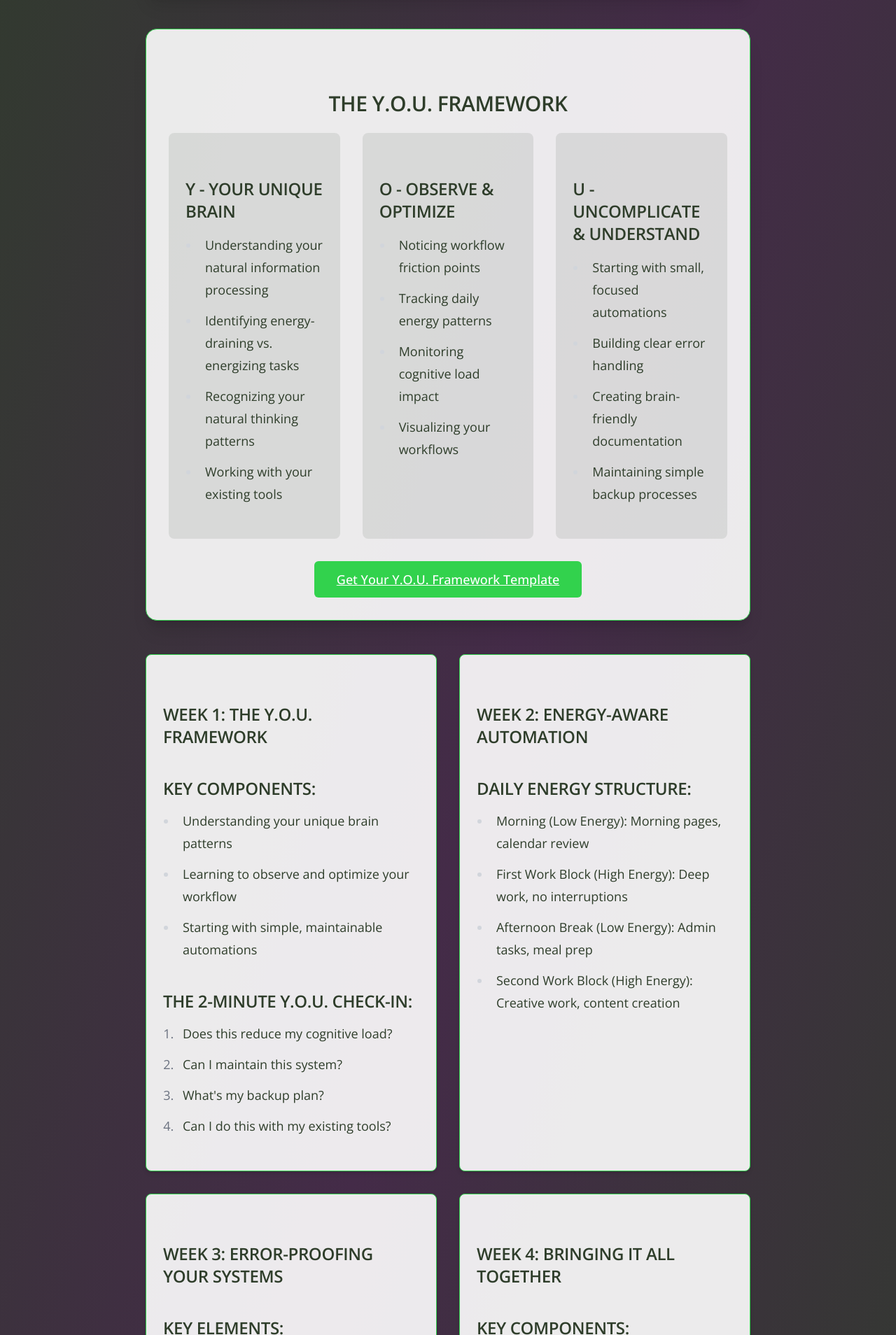
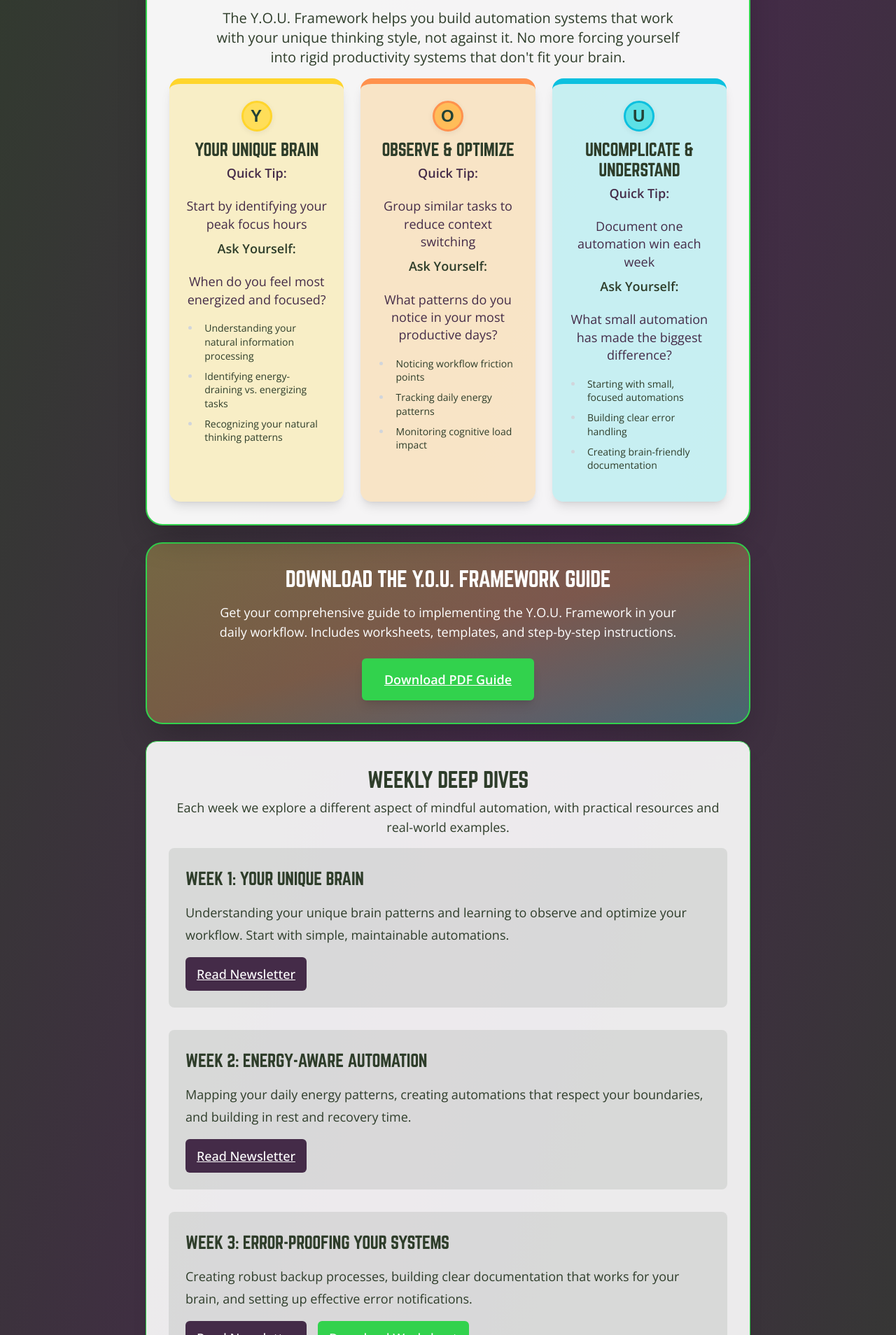
Before and after one commit to devandapaige/pythoness-programmer, a Next.js app: page /mindful-automation in a window 1280 px wide. Shown: the part 892-2800 px from the top of the page at 70% size. Built offline with nearby package versions, Linux system fonts and the light colour scheme.

Commit message:
updated UX

```diff
--- a/src/app/mindful-automation/page.tsx
+++ b/src/app/mindful-automation/page.tsx
@@ -3,35 +3,99 @@ import Link from 'next/link'
 import { ReactNode } from 'react'
 import NewsletterSection from '../components/home/NewsletterSection'
 
+// Define types for our content
+interface FrameworkPillar {
+  title: string;
+  quickTip: string;
+  reflectionQuestion: string;
+  keyPoints: string[];
+}
+
+// Enhanced metadata for better SEO
 export const metadata: Metadata = {
-  title: 'May 2025: Mindful Automation - The Pythoness Programmer',
+  title: 'Mindful Automation: Systems That Work For You - The Pythoness Programmer',
   description: 'Explore mindful automation strategies for neurodivergent developers, focusing on systems that work with your existing tools and energy patterns.',
+  openGraph: {
+    title: 'Mindful Automation: Systems That Work For You',
+    description: 'Unlock sustainable automation strategies tailored for neurodivergent thinkers—no new software subscriptions required.',
+    type: 'website',
+    url: 'https://www.pythonessprogrammer.com/mindful-automation',
+  },
+  twitter: {
+    card: 'summary_large_image',
+    title: 'Mindful Automation: Systems That Work For You',
+    description: 'Unlock sustainable automation strategies tailored for neurodivergent thinkers—no new software subscriptions required.',
+  },
 }
+
+// Content data
+const frameworkPillars: FrameworkPillar[] = [
+  {
+    title: 'Y - Your Unique Brain',
+    quickTip: 'Start by identifying your peak focus hours',
+    reflectionQuestion: 'When do you feel most energized and focused?',
+    keyPoints: [
+      'Understanding your natural information processing',
+      'Identifying energy-draining vs. energizing tasks',
+      'Recognizing your natural thinking patterns',
+    ],
+  },
+  {
+    title: 'O - Observe & Optimize',
+    quickTip: 'Group similar tasks to reduce context switching',
+    reflectionQuestion: 'What patterns do you notice in your most productive days?',
+    keyPoints: [
+      'Noticing workflow friction points',
+      'Tracking daily energy patterns',
+      'Monitoring cognitive load impact',
+    ],
+  },
+  {
+    title: 'U - Uncomplicate & Understand',
+    quickTip: 'Document one automation win each week',
+    reflectionQuestion: 'What small automation has made the biggest difference?',
+    keyPoints: [
+      'Starting with small, focused automations',
+      'Building clear error handling',
+      'Creating brain-friendly documentation',
+    ],
+  },
+];
+
+// Y.O.U. Framework Pillar Colors (for future reference):
+// Y: Yellow - fill #ffde59, border #ffd52c
+// O: Orange - fill #ffbd59, border #ff914d
+// U: Blue   - fill #5ce1e6, border #0cc0df
 
 export default function May2025LandingPage(): ReactNode {
   return (
     <main className="min-h-screen pt-20 bg-gradient-to-br from-brand-green-dark via-brand-purple-dark to-brand-green-dark">
       <div className="max-w-4xl mx-auto px-4 py-12">
         <div className="prose prose-lg max-w-none">
-          <h1 className="font-display font-normal text-4xl md:text-5xl text-white mb-6">
-            Mindful Automation: Systems That Work For You
+          {/* Hero Section with Value Proposition */}
+          <section className="mb-6 mt-0 text-center">
+            <h1 className="font-display text-4xl md:text-5xl text-white mb-2 mt-0">
+              Mindful Automation: Systems That Work For Y.O.U.
             </h1>
-
-          {/* Overview Section */}
-          <section className="mb-12">
-            <p className="text-xl md:text-2xl text-brand-cream font-light tracking-wide mb-6">
-              May 2025 focused on &ldquo;Mindful Automation&rdquo; - setting up systems that work with your existing tools rather than adding new software subscriptions.
+            <p className="text-xl md:text-2xl text-brand-cream font-light tracking-wide mb-4 mt-0">
+              Unlock sustainable automation strategies tailored for neurodivergent thinkers—no new software subscriptions required.
             </p>
-            <p className="text-lg md:text-xl text-white font-light leading-relaxed">
-              We explored how simple if/then thinking can help neurodivergent brains create essential external systems while maintaining control over tech spending
-              and avoiding automation overwhelm.
-            </p>
+            <Link
+              href="#you-framework"
+              className="inline-block bg-brand-green-accent text-white px-8 py-4 rounded-md hover:bg-opacity-90 transition-colors text-lg font-semibold shadow-lg mt-0"
+              aria-label="Start learning about the Y.O.U. Framework"
+            >
+              Start the Y.O.U. Framework
+            </Link>
           </section>
 
-          {/* Podcast Embed Section */}
-          <section className="mb-12 bg-white/90 border border-brand-green-accent rounded-2xl p-6 shadow-xl">
-            <h2 className="text-2xl font-semibold mb-4 text-brand-green-dark text-center">Listen to the Mindful Automation Episode</h2>
-            <div className="w-full">
+          {/* Podcast Section */}
+          <section className="mb-6 mt-0 bg-white/90 border border-brand-green-accent rounded-2xl p-6 shadow-xl">
+            <h2 className="text-2xl font-display mb-2 text-brand-green-dark text-center mt-0 mt-1">Listen to the Mindful Automation Episode</h2>
+            <p className="text-brand-green-dark text-center mb-2 mt-0">
+              Learn how to create automation systems that work with your unique brain patterns, not against them.
+            </p>
+            <div className="w-full mt-0">
               <iframe
                 style={{borderRadius: '12px'}}
                 src="https://open.spotify.com/embed/episode/6qqXLsuiHMGisicEDRLSye?utm_source=generator"
@@ -41,141 +105,211 @@ export default function May2025LandingPage(): ReactNode {
                 allowFullScreen
                 allow="autoplay; clipboard-write; encrypted-media; fullscreen; picture-in-picture"
                 loading="lazy"
+                title="Mindful Automation Podcast Episode"
+                aria-label="Spotify podcast player for Mindful Automation episode"
               />
             </div>
           </section>
 
           {/* Y.O.U. Framework Section */}
-          <section className="mb-12 bg-white/90 border border-brand-green-accent rounded-2xl p-8 shadow-xl">
-            <h2 className="text-3xl font-semibold mb-6 text-brand-green-dark text-center">The Y.O.U. Framework</h2>
-
-            <div className="grid gap-8 md:grid-cols-3">
-              {/* Y - Your Unique Brain */}
-              <div className="bg-brand-green-dark/10 p-6 rounded-lg">
-                <h3 className="text-2xl font-semibold mb-4 text-brand-green-dark">Y - Your Unique Brain</h3>
-                <ul className="list-disc pl-5 text-brand-green-dark">
-                  <li>Understanding your natural information processing</li>
-                  <li>Identifying energy-draining vs. energizing tasks</li>
-                  <li>Recognizing your natural thinking patterns</li>
-                  <li>Working with your existing tools</li>
+          <section id="you-framework" className="mb-6 mt-0 bg-white/95 border-2 border-brand-green-accent rounded-3xl p-6 md:p-8 shadow-2xl relative overflow-hidden">
+            <h2 className="text-4xl font-display mb-2 text-brand-green-dark text-center tracking-tight mt-0 mt-1">THE Y.O.U. FRAMEWORK</h2>
+            <p className="text-lg md:text-xl text-brand-green-dark mb-4 text-center max-w-2xl mx-auto mt-0" style={{lineHeight: 1.4}}>
+              The Y.O.U. Framework helps you build automation systems that work with your unique thinking style, not against it. No more forcing yourself into rigid productivity systems that don&apos;t fit your brain.
+            </p>
+            <div className="grid gap-6 md:grid-cols-3 mt-0">
+              {frameworkPillars.map((pillar, i) => {
+                // Assign color classes and hex codes for each pillar
+                const colorStyles = [
+                  {
+                    border: 'border-[#ffd52c]',
+                    bg: 'bg-[#ffde59]/30',
+                    iconBg: '#ffde59',
+                    iconBorder: '#ffd52c',
+                    letter: 'Y',
+                  },
+                  {
+                    border: 'border-[#ff914d]',
+                    bg: 'bg-[#ffbd59]/30',
+                    iconBg: '#ffbd59',
+                    iconBorder: '#ff914d',
+                    letter: 'O',
+                  },
+                  {
+                    border: 'border-[#0cc0df]',
+                    bg: 'bg-[#5ce1e6]/30',
+                    iconBg: '#5ce1e6',
+                    iconBorder: '#0cc0df',
+                    letter: 'U',
+                  },
+                ][i];
+                // Remove the letter from the title for the header
+                const headerTitle = pillar.title.replace(/^\w\s-\s/, '');
+                return (
+                  <div
+                    key={pillar.title}
+                    className={`relative rounded-2xl shadow-lg p-5 md:p-6 border-t-8 ${colorStyles.border} ${colorStyles.bg} hover:scale-105 transition-transform duration-200`}
+                  >
+                    {/* Icon Circle with Letter */}
+                    <div className="mb-3 flex justify-center">
+                      <span style={{
+                        display: 'flex',
+                        alignItems: 'center',
+                        justifyContent: 'center',
+                        width: 44,
+                        height: 44,
+                        borderRadius: '50%',
+                        background: colorStyles.iconBg,
+                        border: `3px solid ${colorStyles.iconBorder}`,
+                        boxShadow: '0 2px 8px rgba(0,0,0,0.07)',
+                        fontWeight: 700,
+                        fontSize: 24,
+                        color: '#234236', // brand-green-dark
+                        letterSpacing: '0.05em',
+                        fontFamily: 'Norwester, Arial, sans-serif',
+                      }}>
+                        {colorStyles.letter}
+                      </span>
+                    </div>
+                    <h3 className="text-xl md:text-2xl font-display mb-2 text-brand-green-dark text-center mt-1" style={{lineHeight: 1.2}}>{headerTitle}</h3>
+                    <div className="mb-2 text-brand-purple-dark font-semibold text-center" style={{lineHeight: 1.2}}>Quick Tip:</div>
+                    <p className="mb-3 text-center" style={{lineHeight: 1.4}}>{pillar.quickTip}</p>
+                    <div className="mb-1 text-brand-green-dark font-semibold text-center" style={{lineHeight: 1.2}}>Ask Yourself:</div>
+                    <p className="mb-3 text-center" style={{lineHeight: 1.4}}>{pillar.reflectionQuestion}</p>
+                    <ul className="list-disc pl-5 text-brand-green-dark text-sm" style={{lineHeight: 1.4}}>
+                      {pillar.keyPoints.map((point, pointIndex) => (
+                        <li key={pointIndex}>{point}</li>
+                      ))}
                     </ul>
                   </div>
+                );
+              })}
+            </div>
+          </section>
 
-              {/* O - Observe & Optimize */}
+          {/* PDF Resource Section */}
+          <section className="mb-6 mt-0 bg-gradient-to-br from-[#ffde59]/30 via-[#ffbd59]/30 to-[#5ce1e6]/30 border-2 border-brand-green-accent rounded-3xl p-6 md:p-8 shadow-2xl text-center">
+            <h2 className="text-3xl font-display mb-4 text-white mt-0">Download the Y.O.U. Framework Guide</h2>
+            <p className="text-lg text-white mb-6 max-w-2xl mx-auto">
+              Get your comprehensive guide to implementing the Y.O.U. Framework in your daily workflow. Includes worksheets, templates, and step-by-step instructions.
+            </p>
+            <Link
+              href="/mindful-automation/youframework.pdf"
+              className="inline-block bg-brand-green-accent text-white px-8 py-4 rounded-md hover:bg-opacity-90 transition-colors text-lg font-semibold shadow-lg"
+              target="_blank"
+              rel="noopener noreferrer"
+            >
+              Download PDF Guide
+            </Link>
+          </section>
+
+          {/* Weekly Recaps Section */}
+          <section className="mb-6 mt-0 bg-white/90 border border-brand-green-accent rounded-2xl p-6 md:p-8 shadow-xl">
+            <h2 className="text-3xl font-display mb-2 text-brand-green-dark text-center mt-0 mt-1">WEEKLY DEEP DIVES</h2>
+            <p className="text-lg text-brand-green-dark mb-4 text-center mt-0">
+              Each week we explore a different aspect of mindful automation, with practical resources and real-world examples.
+            </p>
+
+            <div className="space-y-8">
+              {/* Week 1 */}
               <div className="bg-brand-green-dark/10 p-6 rounded-lg">
-                <h3 className="text-2xl font-semibold mb-4 text-brand-green-dark">O - Observe & Optimize</h3>
-                <ul className="list-disc pl-5 text-brand-green-dark">
-                  <li>Noticing workflow friction points</li>
-                  <li>Tracking daily energy patterns</li>
-                  <li>Monitoring cognitive load impact</li>
-                  <li>Visualizing your workflows</li>
-                </ul>
-              </div>
-
-              {/* U - Uncomplicate & Understand */}
-              <div className="bg-brand-green-dark/10 p-6 rounded-lg">
-                <h3 className="text-2xl font-semibold mb-4 text-brand-green-dark">U - Uncomplicate & Understand</h3>
-                <ul className="list-disc pl-5 text-brand-green-dark">
-                  <li>Starting with small, focused automations</li>
-                  <li>Building clear error handling</li>
-                  <li>Creating brain-friendly documentation</li>
-                  <li>Maintaining simple backup processes</li>
-                </ul>
+                <h3 className="text-2xl font-display mb-4 text-brand-green-dark mt-1">Week 1: Your Unique Brain</h3>
+                <p className="text-brand-green-dark mb-4">
+                  Understanding your unique brain patterns and learning to observe and optimize your workflow. Start with simple, maintainable automations.
+                </p>
+                <div className="flex flex-wrap gap-4">
+                  <Link
+                    href="https://newsletter.pythoness.xyz/p/the-you-framework"
+                    className="inline-block bg-brand-purple-dark text-white px-4 py-2 rounded-md hover:bg-opacity-90 transition-colors"
+                    target="_blank"
+                    rel="noopener noreferrer"
+                  >
+                    Read Newsletter
+                  </Link>
                 </div>
               </div>
 
-            <div className="mt-8 text-center">
+              {/* Week 2 */}
+              <div className="bg-brand-green-dark/10 p-6 rounded-lg">
+                <h3 className="text-2xl font-display mb-4 text-brand-green-dark mt-1">Week 2: Energy-Aware Automation</h3>
+                <p className="text-brand-green-dark mb-4">
+                  Mapping your daily energy patterns, creating automations that respect your boundaries, and building in rest and recovery time.
+                </p>
+                <div className="flex flex-wrap gap-4">
                   <Link
-                href="https://www.canva.com/design/DAGorHEU8wY/lXRelW3MghRn5kUZKERZUw/view?utm_content=DAGorHEU8wY&utm_campaign=designshare&utm_medium=link2&utm_source=uniquelinks&utlId=hab887fd650"
-                className="inline-block bg-brand-green-accent text-white px-8 py-3 rounded-md hover:bg-opacity-90 transition-colors text-lg"
+                    href="https://newsletter.pythoness.xyz/p/mindful-automation-systems"
+                    className="inline-block bg-brand-purple-dark text-white px-4 py-2 rounded-md hover:bg-opacity-90 transition-colors"
                     target="_blank"
                     rel="noopener noreferrer"
                   >
-                Get Your Y.O.U. Framework Template
+                    Read Newsletter
                   </Link>
+                </div>
+              </div>
+
+              {/* Week 3 */}
+              <div className="bg-brand-green-dark/10 p-6 rounded-lg">
+                <h3 className="text-2xl font-display mb-4 text-brand-green-dark mt-1">Week 3: Error-Proofing Your Systems</h3>
+                <p className="text-brand-green-dark mb-4">
+                  Creating robust backup processes, building clear documentation that works for your brain, and setting up effective error notifications.
+                </p>
+                <div className="flex flex-wrap gap-4">
+                  <Link
+                    href="https://newsletter.pythoness.xyz/p/error-proofing-your-automation"
+                    className="inline-block bg-brand-purple-dark text-white px-4 py-2 rounded-md hover:bg-opacity-90 transition-colors"
+                    target="_blank"
+                    rel="noopener noreferrer"
+                  >
+                    Read Newsletter
+                  </Link>
+                  <Link
+                    href="/mindful-automation/error-proofing-worksheet.pdf"
+                    className="inline-block bg-brand-green-accent text-white px-4 py-2 rounded-md hover:bg-opacity-90 transition-colors"
+                    target="_blank"
+                    rel="noopener noreferrer"
+                  >
+                    Download Worksheet
+                  </Link>
+                </div>
+              </div>
+
+              {/* Week 4 */}
+              <div className="bg-brand-green-dark/10 p-6 rounded-lg">
+                <h3 className="text-2xl font-display mb-4 text-brand-green-dark mt-1">Week 4: Bringing It All Together</h3>
+                <p className="text-brand-green-dark mb-4">
+                  Reviewing and refining your automation strategy, creating your personal automation playbook, and building a support system for your automated workflows.
+                </p>
+                <div className="flex flex-wrap gap-4">
+                  <Link
+                    href="https://newsletter.pythoness.xyz/p/bringing-it-all-together-mindful-automation-1"
+                    className="inline-block bg-brand-purple-dark text-white px-4 py-2 rounded-md hover:bg-opacity-90 transition-colors"
+                    target="_blank"
+                    rel="noopener noreferrer"
+                  >
+                    Read Newsletter
+                  </Link>
+                  <Link
+                    href="https://www.canva.com/design/DAGorHEU8wY/lXRelW3MghRn5kUZKERZUw/view?utm_content=DAGorHEU8wY&utm_campaign=designshare&utm_medium=link2&utm_source=uniquelinks&utlId=hab887fd650"
+                    className="inline-block bg-brand-green-accent text-white px-4 py-2 rounded-md hover:bg-opacity-90 transition-colors"
+                    target="_blank"
+                    rel="noopener noreferrer"
+                  >
+                    View Whiteboard
+                  </Link>
+                </div>
+              </div>
             </div>
           </section>
 
-          {/* Weekly Content Sections */}
-          <div className="grid gap-8 md:grid-cols-2">
-            {/* Week 1 */}
-            <section className="bg-white/90 p-6 rounded-lg shadow-md border border-brand-green-accent">
-              <h2 className="text-2xl font-semibold mb-4 text-brand-green-dark">Week 1: The Y.O.U. Framework</h2>
-              <div className="mb-4">
-                <h3 className="font-semibold mb-2 text-brand-green-dark">Key Components:</h3>
-                <ul className="list-disc pl-5 text-brand-green-dark">
-                  <li>Understanding your unique brain patterns</li>
-                  <li>Learning to observe and optimize your workflow</li>
-                  <li>Starting with simple, maintainable automations</li>
-                </ul>
-              </div>
-              <div className="mb-4">
-                <h3 className="font-semibold mb-2 text-brand-green-dark">The 2-Minute Y.O.U. Check-In:</h3>
-                <ol className="list-decimal pl-5 text-brand-green-dark">
-                  <li>Does this reduce my cognitive load?</li>
-                  <li>Can I maintain this system?</li>
-                  <li>What&apos;s my backup plan?</li>
-                  <li>Can I do this with my existing tools?</li>
-                </ol>
-              </div>
+          {/* Newsletter Section */}
+          <section className="mt-12">
+            <NewsletterSection bgColor="bg-gradient-to-br from-brand-green-dark via-brand-purple-dark to-brand-green-dark" />
           </section>
 
-            {/* Week 2 */}
-            <section className="bg-white/90 p-6 rounded-lg shadow-md border border-brand-green-accent">
-              <h2 className="text-2xl font-semibold mb-4 text-brand-green-dark">Week 2: Energy-Aware Automation</h2>
-              <div className="mb-4">
-                <h3 className="font-semibold mb-2 text-brand-green-dark">Daily Energy Structure:</h3>
-                <ul className="list-disc pl-5 text-brand-green-dark">
-                  <li>Morning (Low Energy): Morning pages, calendar review</li>
-                  <li>First Work Block (High Energy): Deep work, no interruptions</li>
-                  <li>Afternoon Break (Low Energy): Admin tasks, meal prep</li>
-                  <li>Second Work Block (High Energy): Creative work, content creation</li>
-                </ul>
+          {/* Update Banner - Moved to bottom */}
+          <div className="mt-12 bg-brand-green-accent/20 text-white text-center py-2 px-4 rounded-lg" role="status" aria-label="Content update status">
+            <p className="text-sm">✨ Last updated: May 2025 ✨</p>
           </div>
-            </section>
-
-            {/* Week 3 */}
-            <section className="bg-white/90 p-6 rounded-lg shadow-md border border-brand-green-accent">
-              <h2 className="text-2xl font-semibold mb-4 text-brand-green-dark">Week 3: Error-Proofing Your Systems</h2>
-              <div className="mb-4">
-                <h3 className="font-semibold mb-2 text-brand-green-dark">Key Elements:</h3>
-                <ul className="list-disc pl-5 text-brand-green-dark">
-                  <li>Creating robust backup processes</li>
-                  <li>Building clear documentation</li>
-                  <li>Setting up effective error notifications</li>
-                  <li>Maintaining systems without overwhelm</li>
-                </ul>
-              </div>
-              <Link
-                href="/mindful-automation/error-proofing-worksheet.pdf"
-                className="inline-block bg-brand-green-accent text-white px-6 py-2 rounded-md hover:bg-opacity-90 transition-colors"
-              >
-                Download Error-Proofing Worksheet
-              </Link>
-            </section>
-
-            {/* Week 4 */}
-            <section className="bg-white/90 p-6 rounded-lg shadow-md border border-brand-green-accent">
-              <h2 className="text-2xl font-semibold mb-4 text-brand-green-dark">Week 4: Bringing It All Together</h2>
-              <div className="mb-4">
-                <h3 className="font-semibold mb-2 text-brand-green-dark">Key Components:</h3>
-                <ul className="list-disc pl-5 text-brand-green-dark">
-                  <li>Reviewing and refining your automation strategy</li>
-                  <li>Creating your personal automation playbook</li>
-                  <li>Building a support system for your workflows</li>
-                </ul>
-              </div>
-              <Link
-                href="https://www.canva.com/design/DAGorHEU8wY/lXRelW3MghRn5kUZKERZUw/view?utm_content=DAGorHEU8wY&utm_campaign=designshare&utm_medium=link2&utm_source=uniquelinks&utlId=hab887fd650"
-                className="inline-block bg-brand-purple-dark text-white px-6 py-2 rounded-md hover:bg-opacity-90 transition-colors"
-              >
-                Get Canva Whiteboard Template
-              </Link>
-            </section>
-          </div>
-
-          {/* Newsletter Section */}
-          <NewsletterSection bgColor="bg-gradient-to-br from-brand-green-dark via-brand-purple-dark to-brand-green-dark" />
         </div>
       </div>
     </main>
```
Also changed, not shown: 1 other file (tests, documents, lock files or other folders). Lines whose indentation alone changed are shown as unchanged.
